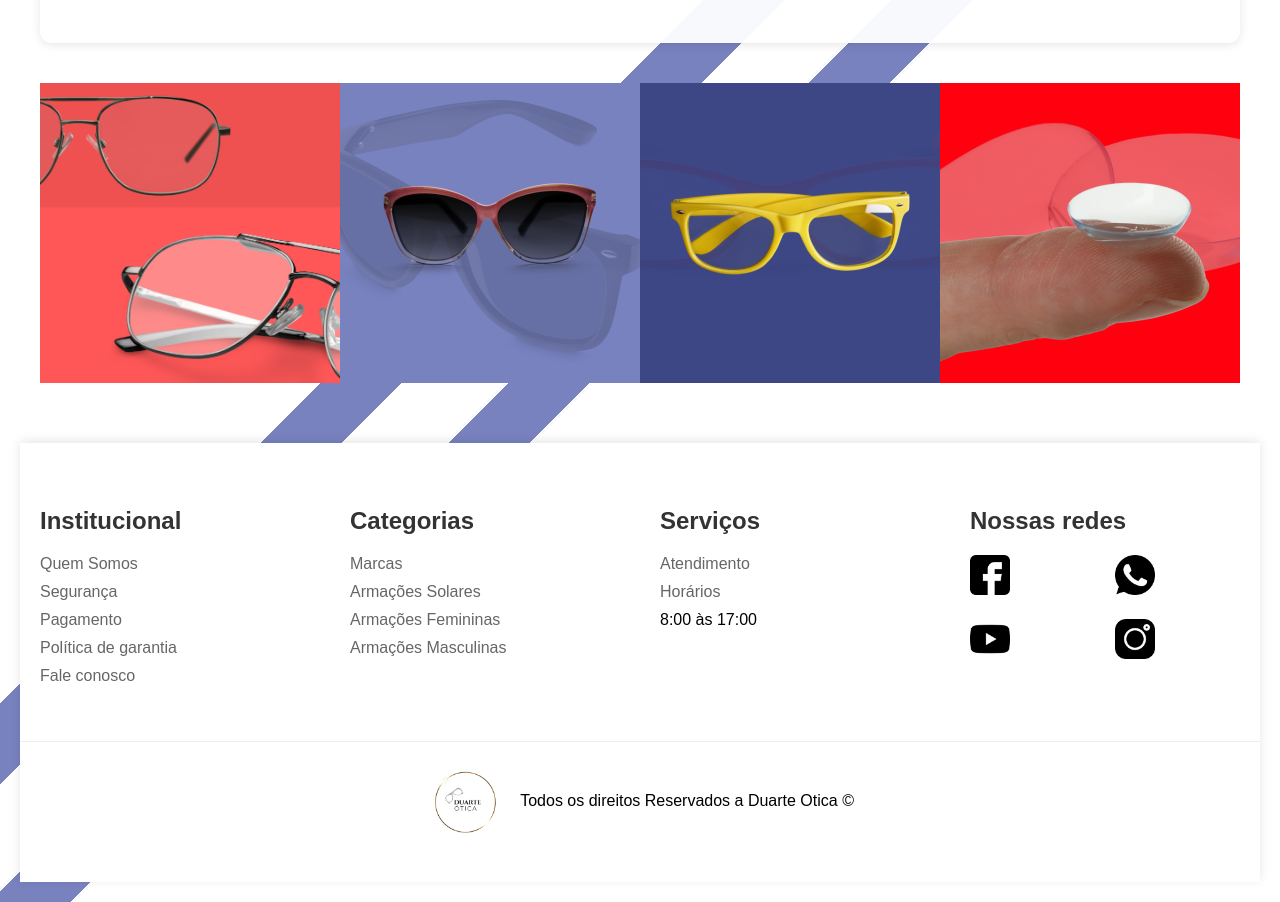
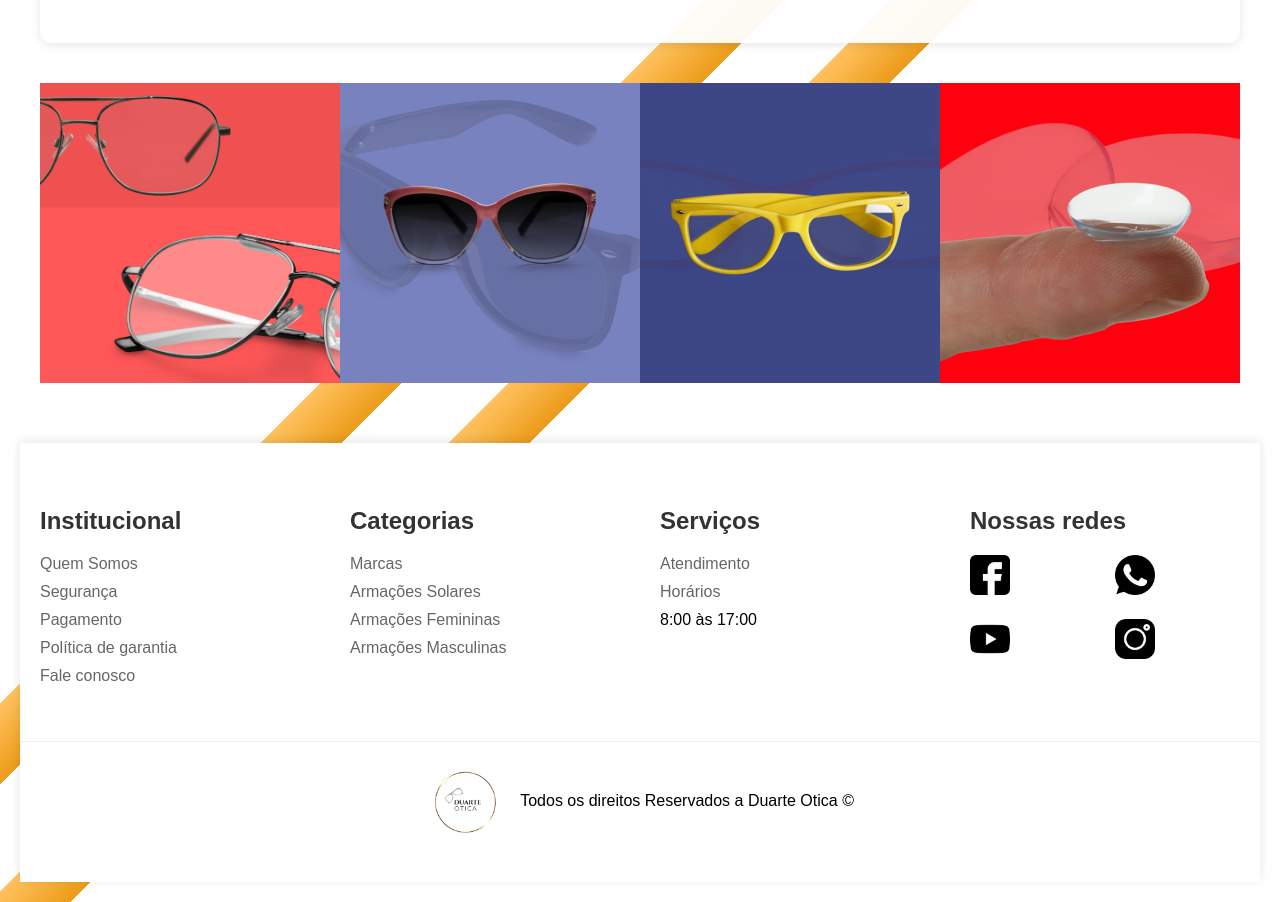
Before and after one commit to victorlima11/OpticalDjango, a Django app: page /catalogo in a window 1280 px wide. Shown: the part 506-1408 px from the top of the page. Run offline with Django 5.2, Linux system fonts and the light colour scheme.

Commit message:
:lipstick:: estilização

```diff
--- a/meu_app/templates/catalogo.html
+++ b/meu_app/templates/catalogo.html
@@ -11,12 +11,12 @@
             background: linear-gradient(135deg,
                 rgba(255, 255, 255, 1) 0%,
                 rgba(255, 255, 255, 1) 45%,
-                #7882bf 45%,
-                #7882bf 48%,
+rgb(255, 194, 96) 45%,
+rgb(236, 155, 25) 48%,
                 white 48%,
                 white 52%,
-                #7882bf 52%,
-                #7882bf 55%,
+rgb(255, 194, 96) 52%,
+rgb(236, 155, 25) 55%,
                 rgba(255, 255, 255, 1) 55%,
                 rgba(255, 255, 255, 1) 100%
             );
@@ -69,7 +69,7 @@
 
         .highlight {
             font-weight: bold;
-            color: #7882bf;
+            color:rgb(226, 158, 0);
         }
 
         .oculos-grid {
```
